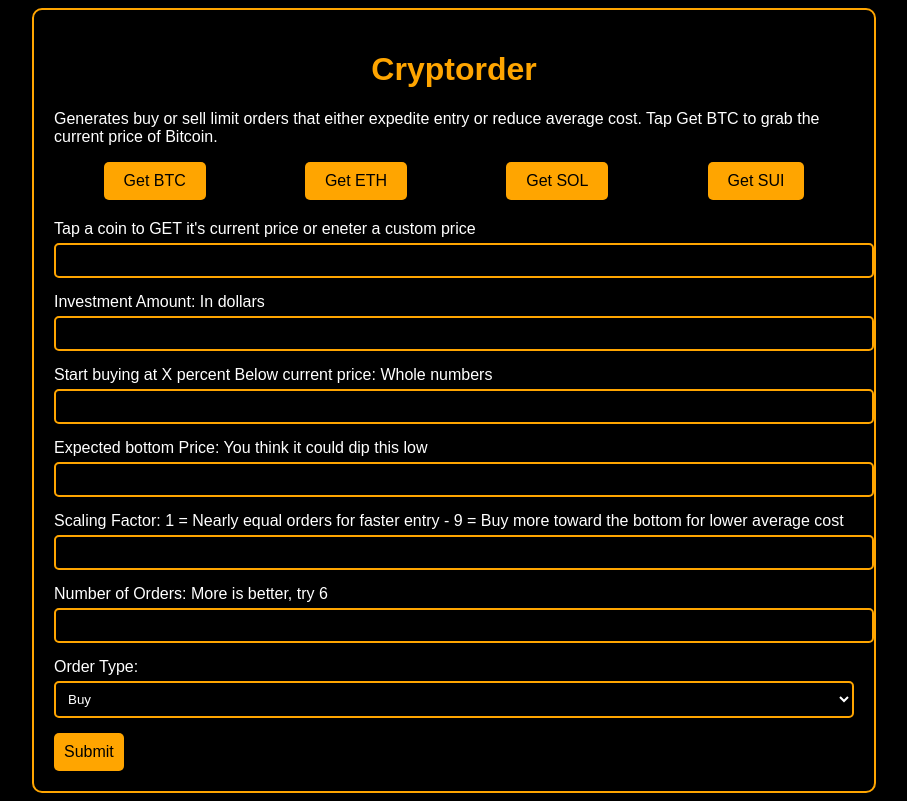
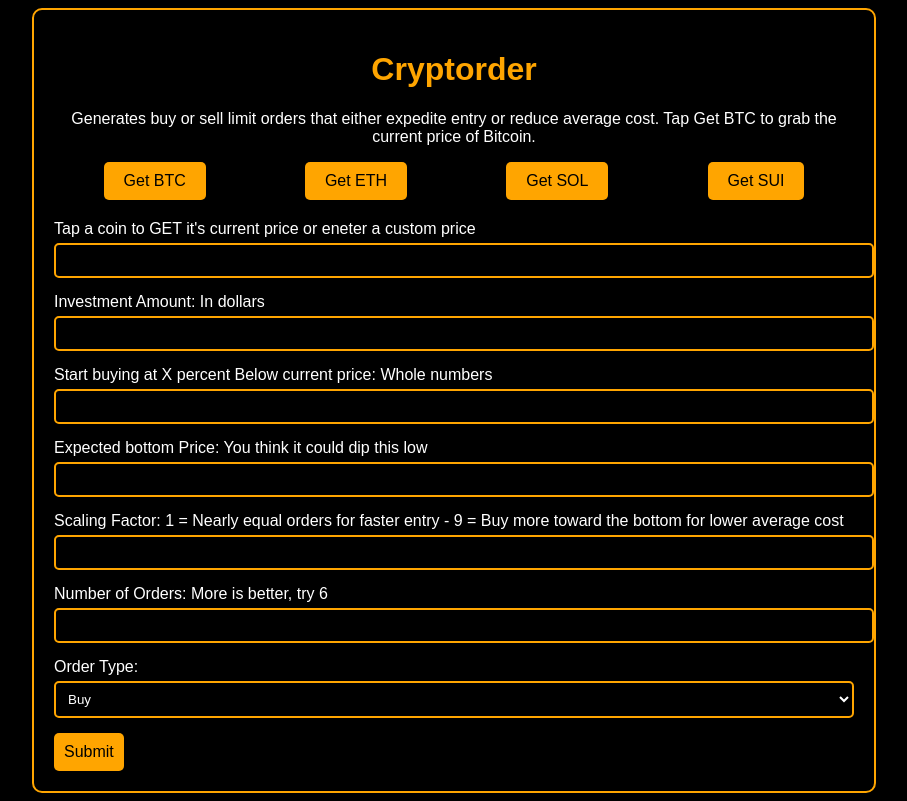
Before and after one commit to aztronome/cryptorder, a Flask app: page / in a window 1280 px wide. Shown: the whole page, without its empty margins (186-1093 px from the left). Run offline with Flask 3, Linux system fonts and the light colour scheme.

Commit message:
Update app

```diff
--- a/static/style.css
+++ b/static/style.css
@@ -16,6 +16,14 @@ body {
 h1 {
     text-align: center;
     color: orange;
+}
+
+h2 {
+    text-align: center;
+}
+
+p {
+    text-align: center;
 }
 
 .button-row {
```
